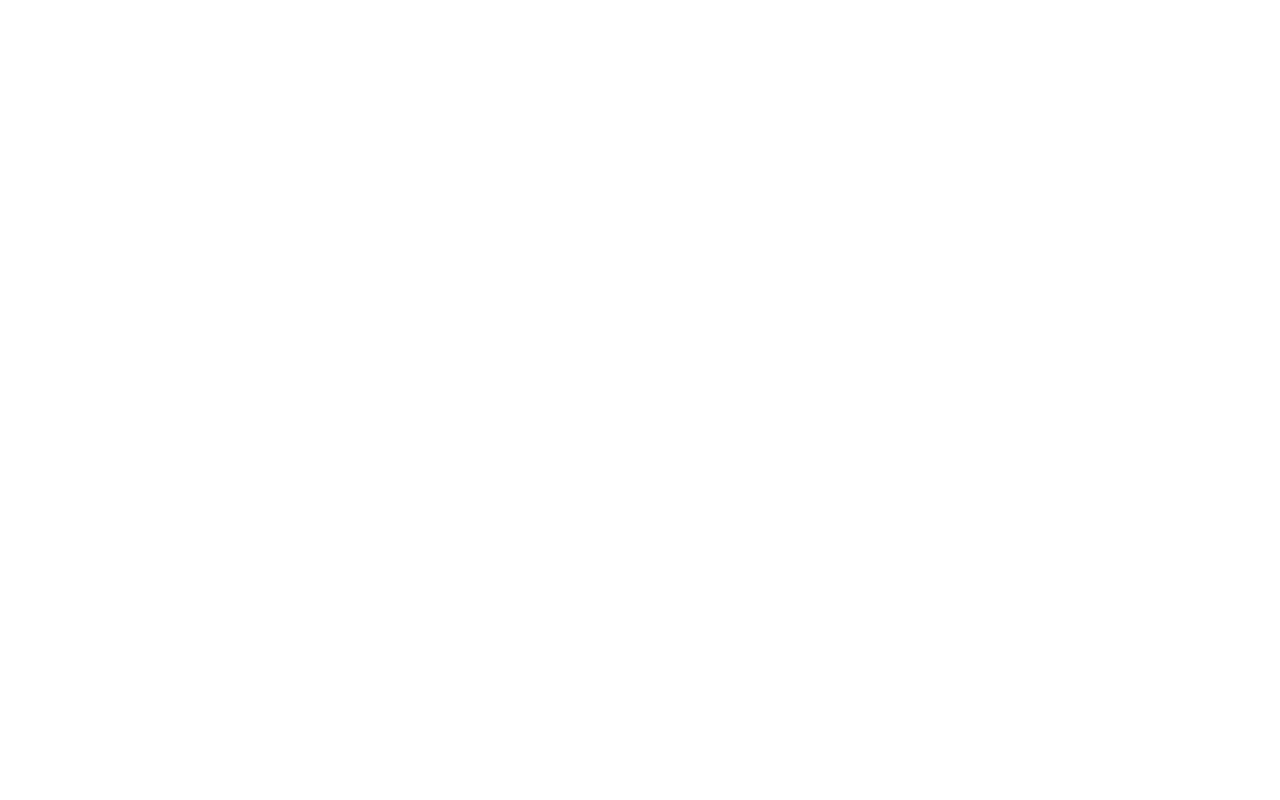
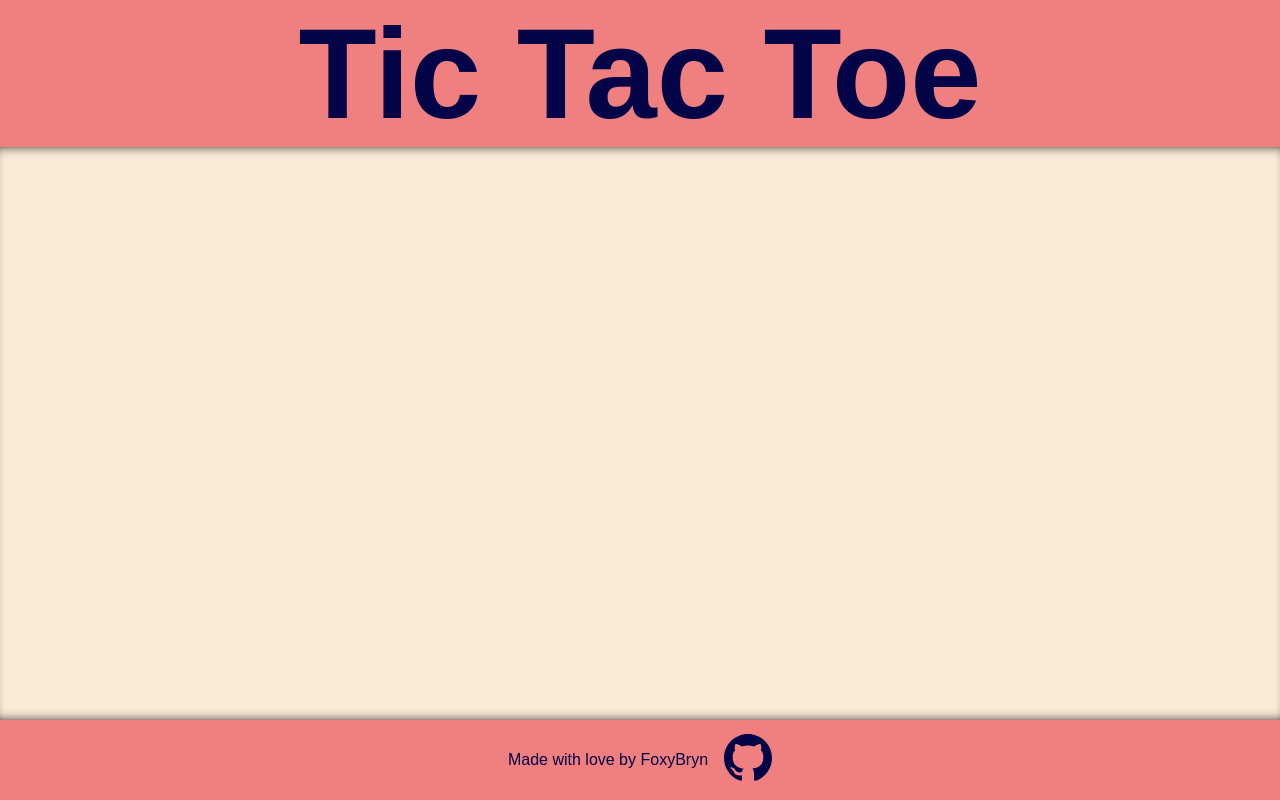
Before and after one commit to FoxyBryn/tic-tac-toe, a plain HTML site: page index.html in a window 1280 px wide. Drawn offline with Linux system fonts and the light colour scheme; a web font is replaced by a local one.

Commit message:
Add basic html layout and styling.

```diff
--- a/css/styles.css
+++ b/css/styles.css
@@ -0,0 +1,56 @@
+@import url('https://fonts.googleapis.com/css2?family=Shantell+Sans:ital,wght@0,300..800;1,300..800&display=swap');
+
+:root {
+    --main-colour: antiquewhite;
+    --accent-colour: lightcoral;
+    --main-font-colour: rgb(3, 3, 71);
+}
+
+* {
+    margin: 0;
+    padding: 0;
+    box-sizing: border-box;
+}
+
+body {
+    min-height: 100vh;
+    display: flex;
+    flex-direction: column;
+    font-family: 'Shantell Sans', sans-serif;
+    color: var(--main-font-colour);
+}
+
+header {
+    background-color: var(--accent-colour);
+    font-size: clamp(2rem, 5vw, 5rem);
+    display: flex;
+    align-items: center;
+    justify-content: center;
+}
+
+main {
+    flex: 1;
+    background-color: var(--main-colour);
+    box-shadow:
+        inset 0px 8px 12px -9px #181717,
+        inset 0px -8px 12px -9px #181717;
+}
+
+footer {
+background-color: var(--accent-colour);
+display: flex;
+align-items: center;
+justify-content: center;
+gap: 1rem;
+height: 5rem;
+
+    & svg {
+        fill: var(--main-font-colour);
+        height: 3rem;
+        transition: transform 0.4s ease-in-out;
+    }
+
+    & svg:hover {
+        transform: rotate(360deg) scale(1.2);
+    }
+}
--- a/index.html
+++ b/index.html
@@ -8,6 +8,19 @@
     <script type="text/javascript" src="./scripts/script.js" defer></script>
 </head>
 <body>
+    <header>
+        <h1>Tic Tac Toe</h1>
+    </header>
+    <main>
 
+    </main>
+    <footer>
+        <p>Made with love by FoxyBryn</p>
+        <a target="_blank" href="https://github.com/FoxyBryn">
+            <svg xmlns="http://www.w3.org/2000/svg" viewBox="0 0 24 24">
+                <path d="M12 0c-6.626 0-12 5.373-12 12 0 5.302 3.438 9.8 8.207 11.387.599.111.793-.261.793-.577v-2.234c-3.338.726-4.033-1.416-4.033-1.416-.546-1.387-1.333-1.756-1.333-1.756-1.089-.745.083-.729.083-.729 1.205.084 1.839 1.237 1.839 1.237 1.07 1.834 2.807 1.304 3.492.997.107-.775.418-1.305.762-1.604-2.665-.305-5.467-1.334-5.467-5.931 0-1.311.469-2.381 1.236-3.221-.124-.303-.535-1.524.117-3.176 0 0 1.008-.322 3.301 1.23.957-.266 1.983-.399 3.003-.404 1.02.005 2.047.138 3.006.404 2.291-1.552 3.297-1.23 3.297-1.23.653 1.653.242 2.874.118 3.176.77.84 1.235 1.911 1.235 3.221 0 4.609-2.807 5.624-5.479 5.921.43.372.823 1.102.823 2.222v3.293c0 .319.192.694.801.576 4.765-1.589 8.199-6.086 8.199-11.386 0-6.627-5.373-12-12-12z"></path>
+            </svg>
+        </a>
+    </footer>
 </body>
 </html>
```
